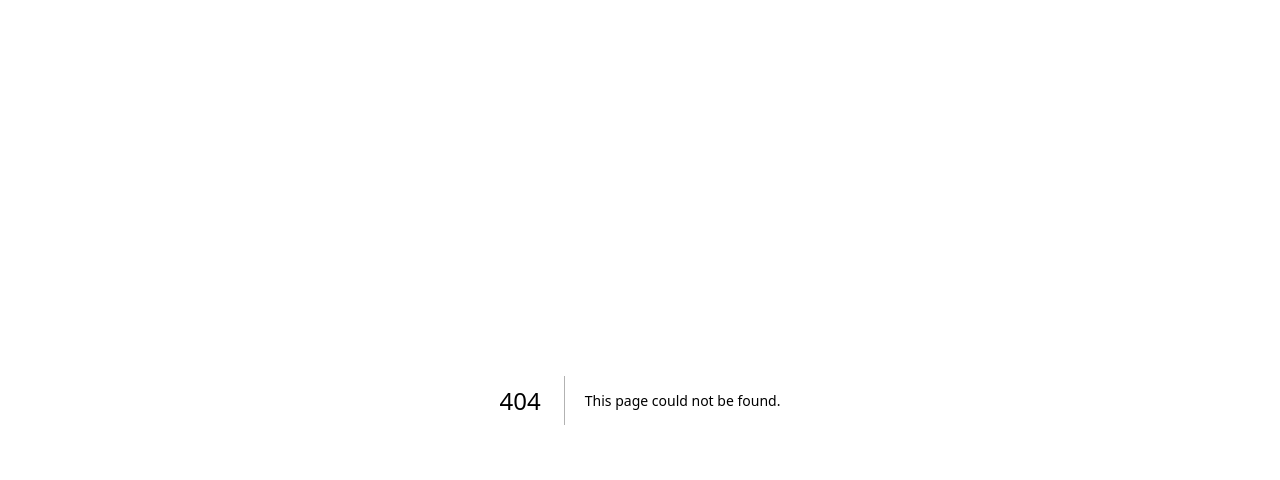
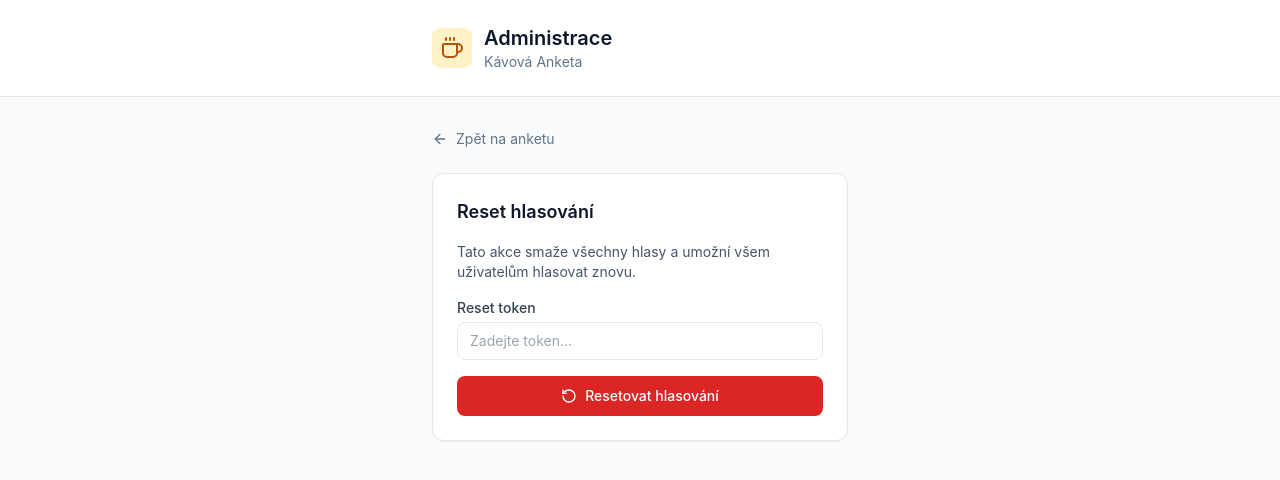
Before and after one commit to riveerxd/anketa, a Next.js app in the folder app/: page /admin in a window 1280 px wide. Before the commit this address had no page. Shown: the top 480 px of the page. Built offline with nearby package versions, Linux system fonts and the light colour scheme.

Commit message:
Move admin reset to hidden /admin page

```diff
--- /dev/null
+++ b/app/src/app/admin/page.tsx
@@ -0,0 +1,121 @@
+'use client';
+
+import { useState } from 'react';
+import { Coffee, RotateCcw, Check, AlertCircle, ArrowLeft } from 'lucide-react';
+import Link from 'next/link';
+import { cn } from '@/lib/utils';
+
+export default function AdminPage() {
+  const [resetToken, setResetToken] = useState('');
+  const [message, setMessage] = useState<{ type: 'success' | 'error'; text: string } | null>(null);
+  const [loading, setLoading] = useState(false);
+
+  const handleReset = async () => {
+    if (!resetToken.trim()) {
+      setMessage({ type: 'error', text: 'Zadejte token' });
+      return;
+    }
+
+    setLoading(true);
+    setMessage(null);
+
+    try {
+      const res = await fetch('/api/reset', {
+        method: 'POST',
+        headers: { 'Content-Type': 'application/json' },
+        body: JSON.stringify({ token: resetToken }),
+      });
+
+      const data = await res.json();
+
+      if (data.success) {
+        setMessage({ type: 'success', text: 'Hlasování bylo resetováno!' });
+        setResetToken('');
+      } else {
+        setMessage({ type: 'error', text: data.error || 'Reset selhal' });
+      }
+    } catch (err) {
+      setMessage({ type: 'error', text: 'Chyba připojení k serveru' });
+    } finally {
+      setLoading(false);
+    }
+  };
+
+  return (
+    <div className="min-h-screen bg-slate-50">
+      {/* Header */}
+      <header className="border-b bg-white">
+        <div className="max-w-md mx-auto px-4 py-6">
+          <div className="flex items-center gap-3">
+            <div className="p-2 bg-amber-100 rounded-lg">
+              <Coffee className="w-6 h-6 text-amber-700" />
+            </div>
+            <div>
+              <h1 className="text-xl font-semibold text-slate-900">Administrace</h1>
+              <p className="text-sm text-slate-500">Kávová Anketa</p>
+            </div>
+          </div>
+        </div>
+      </header>
+
+      <main className="max-w-md mx-auto px-4 py-8">
+        <Link
+          href="/"
+          className="inline-flex items-center gap-2 text-sm text-slate-500 hover:text-slate-700 mb-6"
+        >
+          <ArrowLeft className="w-4 h-4" />
+          Zpět na anketu
+        </Link>
+
+        {/* Message */}
+        {message && (
+          <div className={cn(
+            "mb-6 px-4 py-3 rounded-lg flex items-center gap-3",
+            message.type === 'success'
+              ? "bg-emerald-50 text-emerald-800 border border-emerald-200"
+              : "bg-red-50 text-red-800 border border-red-200"
+          )}>
+            {message.type === 'success'
+              ? <Check className="w-5 h-5 text-emerald-600" />
+              : <AlertCircle className="w-5 h-5 text-red-600" />
+            }
+            <span className="text-sm font-medium">{message.text}</span>
+          </div>
+        )}
+
+        {/* Reset Card */}
+        <div className="bg-white rounded-xl border shadow-sm p-6">
+          <h2 className="text-lg font-semibold text-slate-900 mb-4">Reset hlasování</h2>
+
+          <p className="text-sm text-slate-600 mb-4">
+            Tato akce smaže všechny hlasy a umožní všem uživatelům hlasovat znovu.
+          </p>
+
+          <div className="space-y-4">
+            <div>
+              <label className="block text-sm font-medium text-slate-700 mb-1">
+                Reset token
+              </label>
+              <input
+                type="password"
+                placeholder="Zadejte token..."
+                value={resetToken}
+                onChange={(e) => setResetToken(e.target.value)}
+                className="w-full px-3 py-2 text-sm rounded-lg border border-slate-200 focus:outline-none focus:ring-2 focus:ring-slate-900 focus:border-transparent"
+              />
+            </div>
+
+            <button
+              onClick={handleReset}
+              disabled={loading}
+              className="w-full inline-flex items-center justify-center gap-2 px-4 py-2.5 rounded-lg text-sm font-medium text-white bg-red-600 hover:bg-red-700 transition-colors disabled:opacity-50"
+            >
+              <RotateCcw className="w-4 h-4" />
+              {loading ? 'Resetuji...' : 'Resetovat hlasování'}
+            </button>
+          </div>
+        </div>
+      </main>
+    </div>
+  );
+}
--- a/app/src/app/page.tsx
+++ b/app/src/app/page.tsx
@@ -5,11 +5,8 @@ import {
   Coffee,
   Vote,
   BarChart3,
-  RotateCcw,
   Check,
   AlertCircle,
-  Lock,
-  ChevronRight,
   Info,
   CheckCircle2
 } from 'lucide-react';
@@ -53,10 +50,8 @@ export default function Home() {
   const [selectedOption, setSelectedOption] = useState<number | null>(null);
   const [results, setResults] = useState<ResultsData | null>(null);
   const [showResults, setShowResults] = useState(false);
-  const [resetToken, setResetToken] = useState('');
   const [message, setMessage] = useState<{ type: 'success' | 'error'; text: string } | null>(null);
   const [loading, setLoading] = useState(false);
-  const [showReset, setShowReset] = useState(false);
   const [hasVoted, setHasVoted] = useState(false);
   const [checkingVote, setCheckingVote] = useState(true);
 
@@ -150,41 +145,6 @@ export default function Home() {
   const handleShowResults = () => {
     fetchResults();
     setShowResults(true);
-  };
-
-  const handleReset = async () => {
-    if (!resetToken.trim()) {
-      setMessage({ type: 'error', text: 'Zadejte token' });
-      return;
-    }
-
-    setLoading(true);
-    setMessage(null);
-
-    try {
-      const res = await fetch('/api/reset', {
-        method: 'POST',
-        headers: { 'Content-Type': 'application/json' },
-        body: JSON.stringify({ token: resetToken }),
-      });
-
-      const data = await res.json();
-
-      if (data.success) {
-        setMessage({ type: 'success', text: 'Hlasování bylo resetováno!' });
-        setResetToken('');
-        setSelectedOption(null);
-        setShowReset(false);
-        setHasVoted(false);
-        fetchResults();
-      } else {
-        setMessage({ type: 'error', text: data.error || 'Reset selhal' });
-      }
-    } catch (err) {
-      setMessage({ type: 'error', text: 'Chyba připojení k serveru' });
-    } finally {
-      setLoading(false);
-    }
   };
 
   if (checkingVote) {
@@ -342,42 +302,6 @@ export default function Home() {
           </div>
         )}
 
-        {/* Admin Reset */}
-        <div className="mt-6">
-          <button
-            onClick={() => setShowReset(!showReset)}
-            className="flex items-center gap-2 text-sm text-slate-500 hover:text-slate-700 transition-colors"
-          >
-            <Lock className="w-4 h-4" />
-            <span>Admin</span>
-            <ChevronRight className={cn(
-              "w-4 h-4 transition-transform",
-              showReset && "rotate-90"
-            )} />
-          </button>
-
-          {showReset && (
-            <div className="mt-3 p-4 bg-white rounded-xl border shadow-sm animate-in fade-in slide-in-from-top-1">
-              <div className="flex gap-3">
-                <input
-                  type="password"
-                  placeholder="Reset token..."
-                  value={resetToken}
-                  onChange={(e) => setResetToken(e.target.value)}
-                  className="flex-1 px-3 py-2 text-sm rounded-lg border border-slate-200 focus:outline-none focus:ring-2 focus:ring-slate-900 focus:border-transparent"
-                />
-                <button
-                  onClick={handleReset}
-                  disabled={loading}
-                  className="inline-flex items-center gap-2 px-4 py-2 rounded-lg text-sm font-medium text-red-700 bg-red-50 hover:bg-red-100 border border-red-200 transition-colors disabled:opacity-50"
-                >
-                  <RotateCcw className="w-4 h-4" />
-                  Reset
-                </button>
-              </div>
-            </div>
-          )}
-        </div>
       </main>
 
       {/* Footer */}
```
